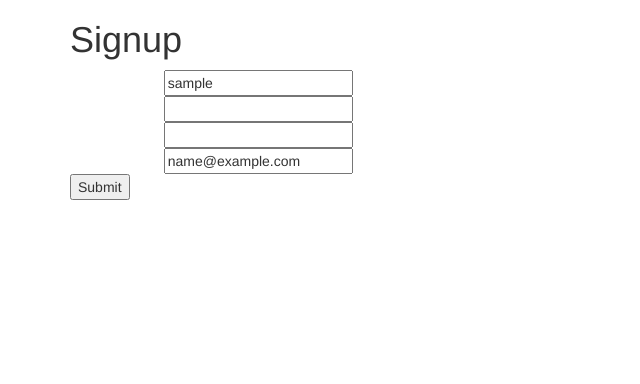
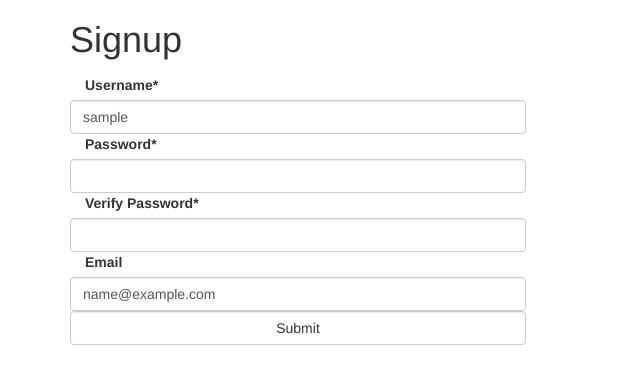
Before and after one commit to mascot6699/udacity-full-stack, a Flask app: template Full Stack Foundation/Google App Engine/templates/signup-form.html in a window 1280 px wide. Shown: the top 384 px of the page, without its empty margins (0-640 px from the left). Run offline with Flask 2, Linux system fonts and the light colour scheme; the template is opened without the code that fills it: most values are stand-ins (such as "Sample title", 1, 10 or a date in 2020); some libraries are stand-ins or nearby versions.

Commit message:
Bugs of text not visibale and incorrect link solved

```diff
--- a/Full Stack Foundation/Google App Engine/static/css/index.css
+++ b/Full Stack Foundation/Google App Engine/static/css/index.css
@@ -39,3 +39,11 @@
     font-size: 42px;
     font-weight: 900;
 }
+
+.signup-container {
+    background-color: #fff;
+    border-radius: 3px;
+    box-shadow: 0 2px 6px 0 rgba(0,0,0,.44);
+    padding: 0;
+    max-width: 40%;
+}
--- a/Full Stack Foundation/Google App Engine/templates/blog.html
+++ b/Full Stack Foundation/Google App Engine/templates/blog.html
@@ -11,7 +11,7 @@
 
     {% for post in posts %}
         <div class="post-headers">
-            <a class="post-title" href="/blog/{{post.key().id()}}">{{post.subject}}</a>
+            <a class="post-title" href="/blog/{{post.key().id()}}/">{{post.subject}}</a>
             <div class="post-date">{{post.created_at.strftime('%b %d, %Y')}}</div>
         </div>
         <br>
--- a/Full Stack Foundation/Google App Engine/templates/permalink.html
+++ b/Full Stack Foundation/Google App Engine/templates/permalink.html
@@ -5,7 +5,7 @@
 <a href="/blog" class="all-post"><i class="fa fa-arrow-left"></i> All Posts</a>
 <br>
 <div class="post-headers">
-    <a class="post-title" href="/blog/{{post.key().id()}}">{{post.subject}}</a>
+    <a class="post-title" href="/blog/{{post.key().id()}}/">{{post.subject}}</a>
     <div class="post-date">{{post.created_at.strftime('%b %d, %Y')}}</div>
 </div>
 {% endblock %}
--- a/Full Stack Foundation/Google App Engine/templates/signup-form.html
+++ b/Full Stack Foundation/Google App Engine/templates/signup-form.html
@@ -1,11 +1,8 @@
 {% extends "base.html" %}
 
 {% block header %}
-    <!-- <div style="text-align:center"> -->
-      Signup
-    <!-- </div> -->
+Signup
 {% endblock %}
-
 
 
 {% block content %}
@@ -13,34 +10,39 @@
   .label {text-align: right}
   .error {color: red}
 </style>
-
-<form method="post">
-  <table>
-    <tr>
-      <td class="label">Username</td>
-      <td><input type="text" name="username" value="{{username}}"></td>
-      <td class="error">{{error_username}}</td>
-    </tr>
-
-    <tr>
-      <td class="label"> Password </td>
-      <td> <input type="password" name="password" value=""> </td>
-      <td class="error"> {{error_password}} </td>
-    </tr>
-
-    <tr>
-      <td class="label"> Verify Password </td>
-      <td> <input type="password" name="verify" value=""> </td>
-      <td class="error"> {{error_verify}} </td>
-    </tr>
-
-    <tr>
-      <td class="label"> Email (optional) </td>
-      <td> <input type="text" name="email" value="{{email}}"> </td>
-      <td class="error"> {{error_email}} </td>
-    </tr>
-  </table>
-
-  <input type="submit">
-</form>
+<div class="signup-container">
+  <form method="post" role="form" class="form-vertical">
+    <div class="form-group">
+      <label class="col-md-6">Username*</label>
+      <input required class="form-control col-md-6" type="text" name="username" value="{{username}}">
+      {% if error_username %}
+      <span class="text-danger">{{error_username}}</span>
+      {% endif %}
+    </div>
+    <div class="form-group">
+      <label class="col-md-6">Password*</label>
+      <input required class="form-control col-md-6" type="password" name="password" value="">
+      {% if error_username %}
+      <span class="text-danger">{{error_password}}</span>
+      {% endif %}
+    </div>
+    <div class="form-group">
+      <label class="col-md-6">Verify Password*</label>
+      <input required class="form-control col-md-6" type="password" name="verify" value="">
+      {% if error_username %}
+      <span class="text-danger">{{error_verify}}</span>
+      {% endif %}
+    </div>
+    <div class="form-group">
+      <label class="col-md-6">Email</label>
+      <input class="form-control col-md-6" type="text" name="email" value="{{email}}">
+      {% if error_username %}
+      <span class="text-danger">{{error_email}}</span>
+      {% endif %}
+    </div>
+    <div class="form-group">
+      <input class="form-control col-md-6 btn btn-default" type="submit"></input>
+    </div>
+  </form>
+</div>
 {% endblock %}
```
